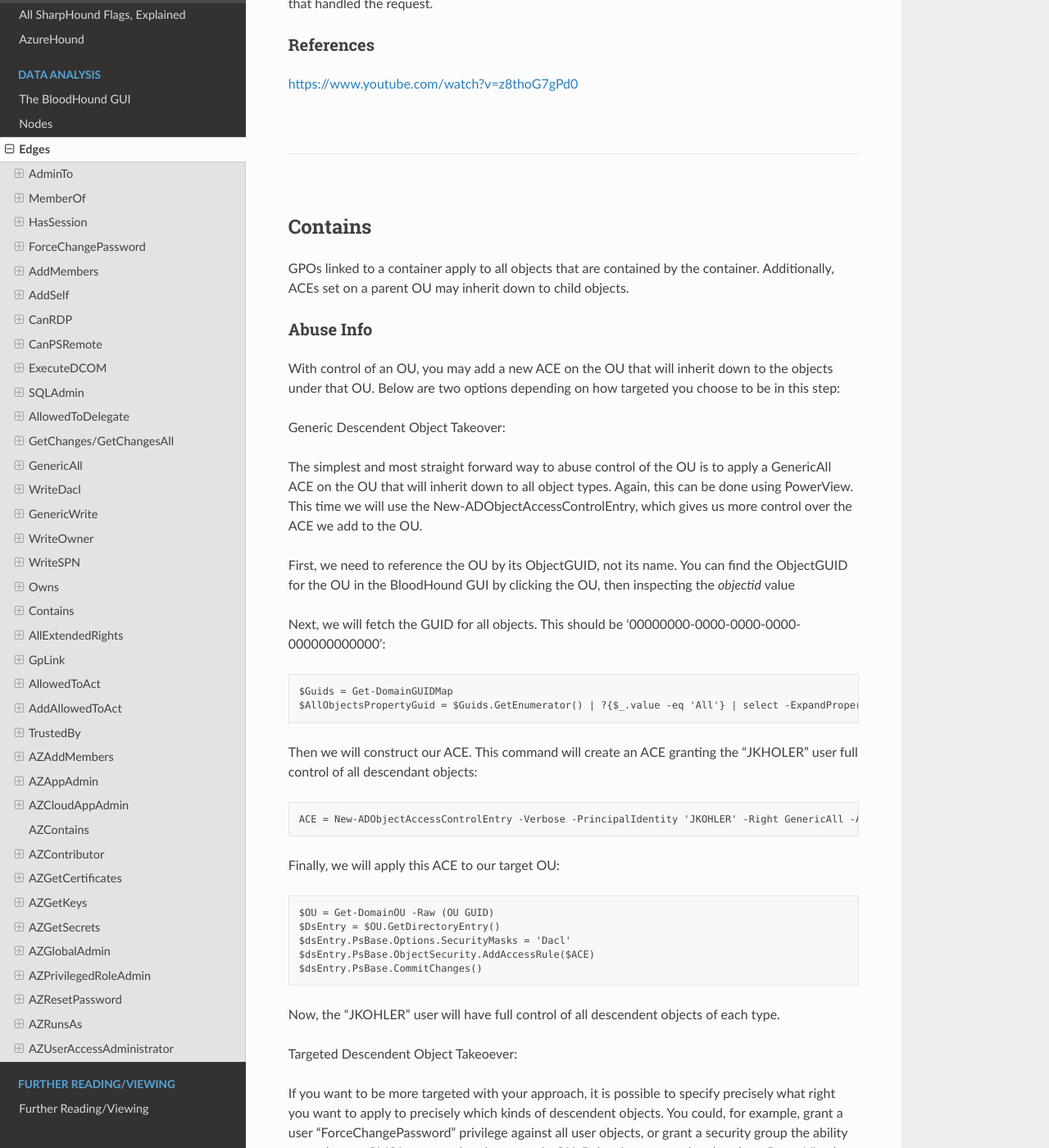
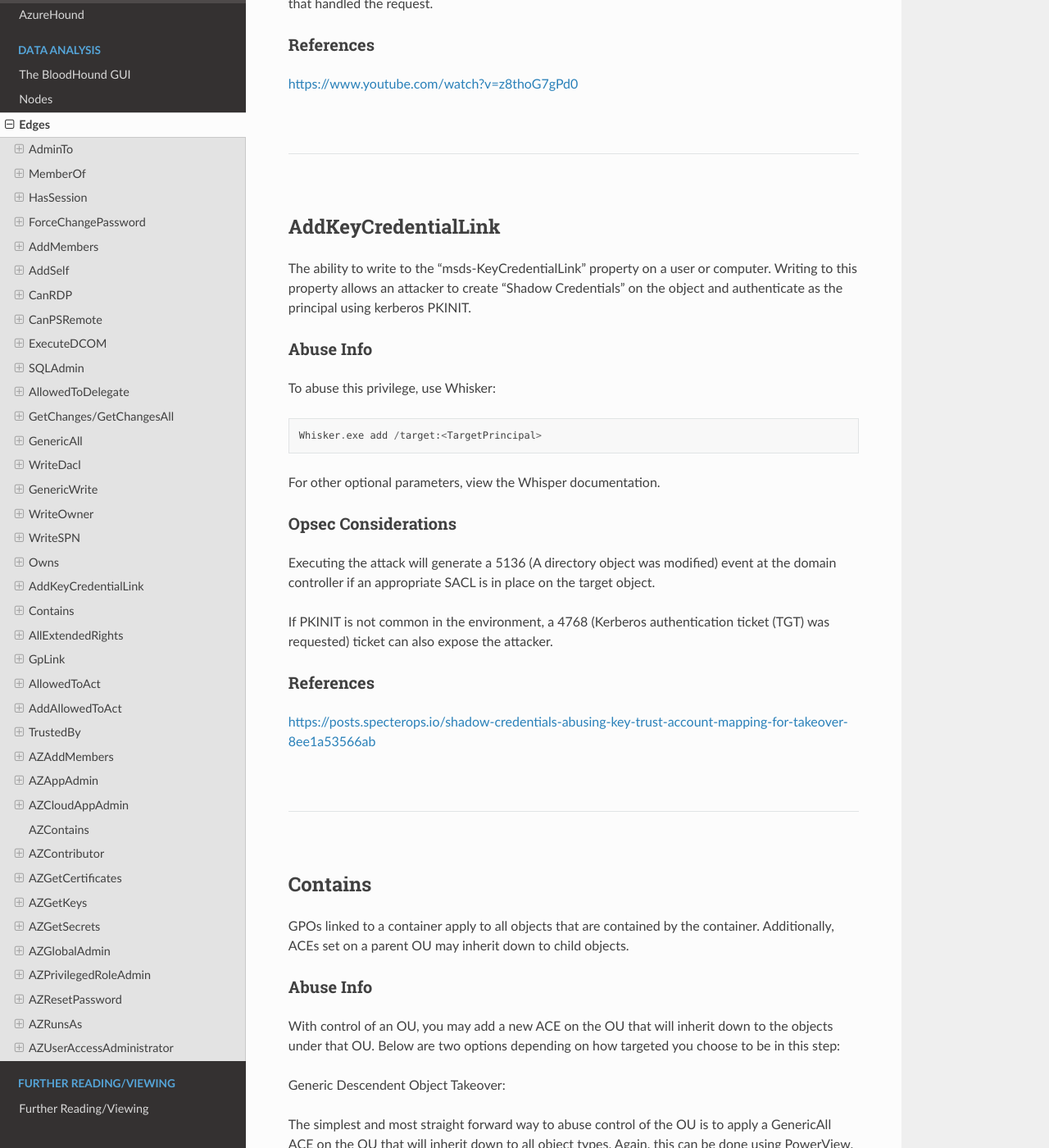
Before and after one commit to BloodHoundAD/BloodHound, a Sphinx documentation site: the page built from docs/data-analysis/edges.rst, in a window 1280 px wide and 1400 px high, scrolled down 36863 px. Shown: the whole window at 82% size. Built offline with Sphinx 7.4.7 and the Read the Docs theme 2.0.0, drawn with Linux system fonts in a browser that asks for light colours; pages that are not in the unit, such as notebooks, are missing from menus.

Commit message:
Add AddKeyCredentialLink docs

```diff
--- a/docs/data-analysis/edges.rst
+++ b/docs/data-analysis/edges.rst
@@ -1613,6 +1613,44 @@ https://www.youtube.com/watch?v=z8thoG7gPd0
 
 |
 
+AddKeyCredentialLink
+^^^^^^^^^^^^^^^^^^^^
+
+The ability to write to the "msds-KeyCredentialLink" property on a user or computer.
+Writing to this property allows an attacker to create "Shadow Credentials" on the
+object and authenticate as the principal using kerberos PKINIT.
+
+Abuse Info
+----------
+
+To abuse this privilege, use Whisker:
+
+::
+
+    Whisker.exe add /target:<TargetPrincipal>
+
+For other optional parameters, view the Whisper documentation.
+
+Opsec Considerations
+--------------------
+
+Executing the attack will generate a 5136 (A directory object was modified) event
+at the domain controller if an appropriate SACL is in place on the target object.
+
+If PKINIT is not common in the environment, a 4768 (Kerberos authentication ticket
+(TGT) was requested) ticket can also expose the attacker.
+
+References
+----------
+
+https://posts.specterops.io/shadow-credentials-abusing-key-trust-account-mapping-for-takeover-8ee1a53566ab
+
+|
+
+----
+
+|
+
 Contains
 ^^^^^^^^
 
```
